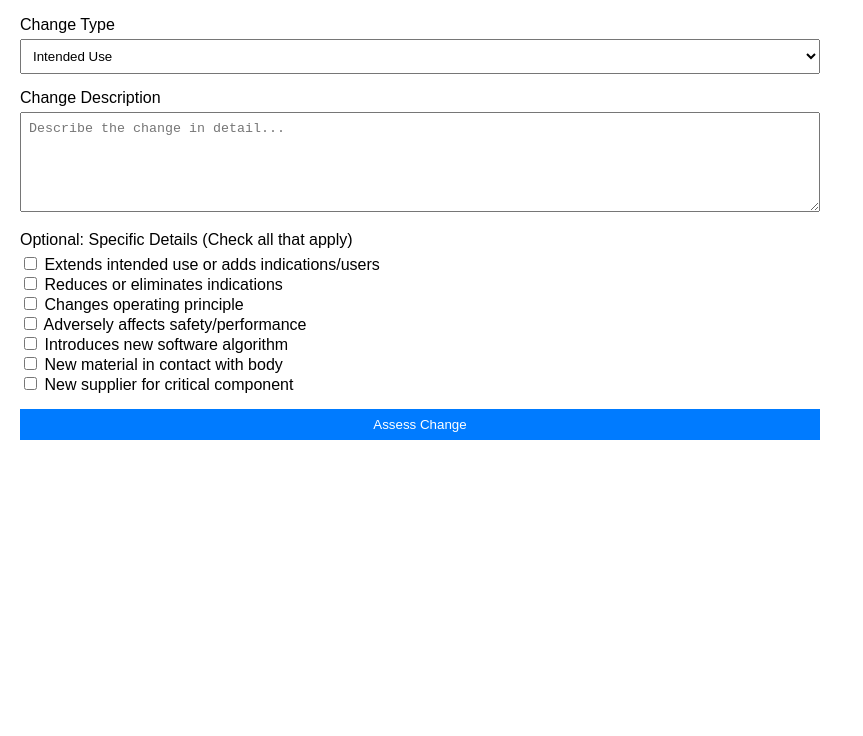
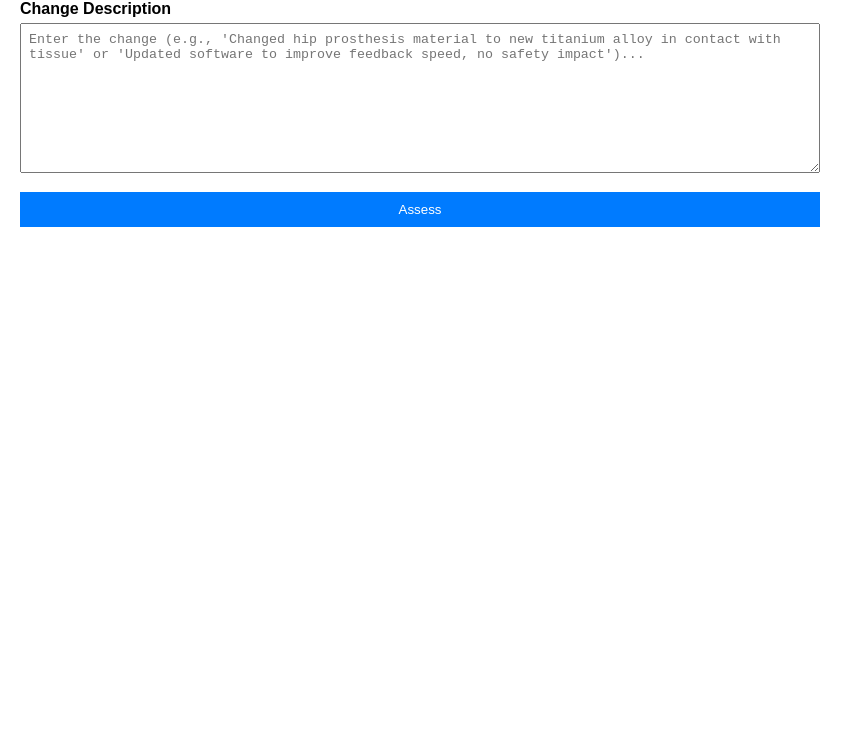
Before and after one commit to merilmoretolife/mdcg-frontend, a plain HTML site: page index.html in a window 1280 px wide. Shown: the part 64-800 px from the top of the page, without its empty margins (0-863 px from the left). Drawn offline with Linux system fonts and the light colour scheme.

Commit message:
Update index.html

```diff
--- a/index.html
+++ b/index.html
@@ -3,50 +3,32 @@
 <head>
     <meta charset="UTF-8">
     <meta name="viewport" content="width=device-width, initial-scale=1.0">
-    <title>MDCG 2020-3 Change Notification Tool</title>
+    <title>MDCG 2020-3 Change Assessment Tool</title>
     <style>
         body { font-family: Arial, sans-serif; margin: 20px; max-width: 800px; }
+        h1 { font-size: 24px; }
+        h2 { font-size: 20px; }
         .form-group { margin-bottom: 15px; }
-        label { display: block; margin-bottom: 5px; }
-        select, textarea, button { width: 100%; padding: 8px; box-sizing: border-box; }
-        textarea { height: 100px; }
-        button { background: #007BFF; color: white; border: none; cursor: pointer; }
+        label { display: block; margin-bottom: 5px; font-weight: bold; }
+        textarea { width: 100%; padding: 8px; box-sizing: border-box; height: 150px; }
+        button { background: #007BFF; color: white; border: none; cursor: pointer; padding: 10px; width: 100%; }
         button:hover { background: #0056b3; }
         #result { margin-top: 20px; padding: 15px; border: 1px solid #ccc; display: none; }
-        .checkbox-group { margin-bottom: 10px; }
+        ul { margin: 10px 0; padding-left: 20px; }
     </style>
 </head>
 <body>
-    <h1>MDCG 2020-3 Rev.1 Change Notification Tool</h1>
+    <h1>MDCG 2020-3 Rev.1 Change Assessment Tool</h1>
     <form id="change-form">
         <div class="form-group">
-            <label for="change_type">Change Type</label>
-            <select name="change_type" id="change_type" required>
-                <option value="intended_use">Intended Use</option>
-                <option value="design">Design</option>
-                <option value="materials">Materials</option>
-            </select>
+            <label for="change_description">Change Description</label>
+            <textarea name="change_description" id="change_description" placeholder="Enter the change (e.g., 'Changed hip prosthesis material to new titanium alloy in contact with tissue' or 'Updated software to improve feedback speed, no safety impact')..." required></textarea>
         </div>
-        <div class="form-group">
-            <label for="change_description">Change Description</label>
-            <textarea name="change_description" id="change_description" placeholder="Describe the change in detail..." required></textarea>
-        </div>
-        <div class="form-group">
-            <label>Optional: Specific Details (Check all that apply)</label>
-            <div class="checkbox-group">
-                <input type="checkbox" name="details[extends_use]" id="extends_use"> Extends intended use or adds indications/users<br>
-                <input type="checkbox" name="details[reduces_use]" id="reduces_use"> Reduces or eliminates indications<br>
-                <input type="checkbox" name="details[operating_principle]" id="operating_principle"> Changes operating principle<br>
-                <input type="checkbox" name="details[adverse_safety]" id="adverse_safety"> Adversely affects safety/performance<br>
-                <input type="checkbox" name="details[new_software_algorithm]" id="new_software_algorithm"> Introduces new software algorithm<br>
-                <input type="checkbox" name="details[new_material_contact]" id="new_material_contact"> New material in contact with body<br>
-                <input type="checkbox" name="details[new_supplier_critical]" id="new_supplier_critical"> New supplier for critical component<br>
-            </div>
-        </div>
-        <button type="submit">Assess Change</button>
+        <button type="submit">Assess</button>
     </form>
     <div id="result">
         <h2>Assessment Result</h2>
+        <p><strong>Change Type:</strong> <span id="change_type"></span></p>
         <p><strong>Significant Change:</strong> <span id="significant"></span></p>
         <p><strong>Justification:</strong></p>
         <ul id="justification"></ul>
@@ -58,6 +40,7 @@
     <script>
         const form = document.getElementById('change-form');
         const resultDiv = document.getElementById('result');
+        const changeTypeSpan = document.getElementById('change_type');
         const significantSpan = document.getElementById('significant');
         const justificationList = document.getElementById('justification');
         const actionsList = document.getElementById('actions');
@@ -67,17 +50,7 @@
             e.preventDefault();
             const formData = new FormData(form);
             const data = {
-                change_type: formData.get('change_type'),
-                change_description: formData.get('change_description'),
-                details: {
-                    extends_use: !!formData.get('details[extends_use]'),
-                    reduces_use: !!formData.get('details[reduces_use]'),
-                    operating_principle: !!formData.get('details[operating_principle]'),
-                    adverse_safety: !!formData.get('details[adverse_safety]'),
-                    new_software_algorithm: !!formData.get('details[new_software_algorithm]'),
-                    new_material_contact: !!formData.get('details[new_material_contact]'),
-                    new_supplier_critical: !!formData.get('details[new_supplier_critical]')
-                }
+                change_description: formData.get('change_description')
             };
 
             try {
@@ -89,6 +62,7 @@
                 const result = await response.json();
 
                 // Display results
+                changeTypeSpan.textContent = result.change_type.replace('_', ' ').toUpperCase();
                 significantSpan.textContent = result.result.is_significant ? 'Yes' : 'No';
                 justificationList.innerHTML = result.result.justification.map(j => `<li>${j}</li>`).join('');
                 actionsList.innerHTML = result.result.actions.map(a => `<li>${a}</li>`).join('');
```
